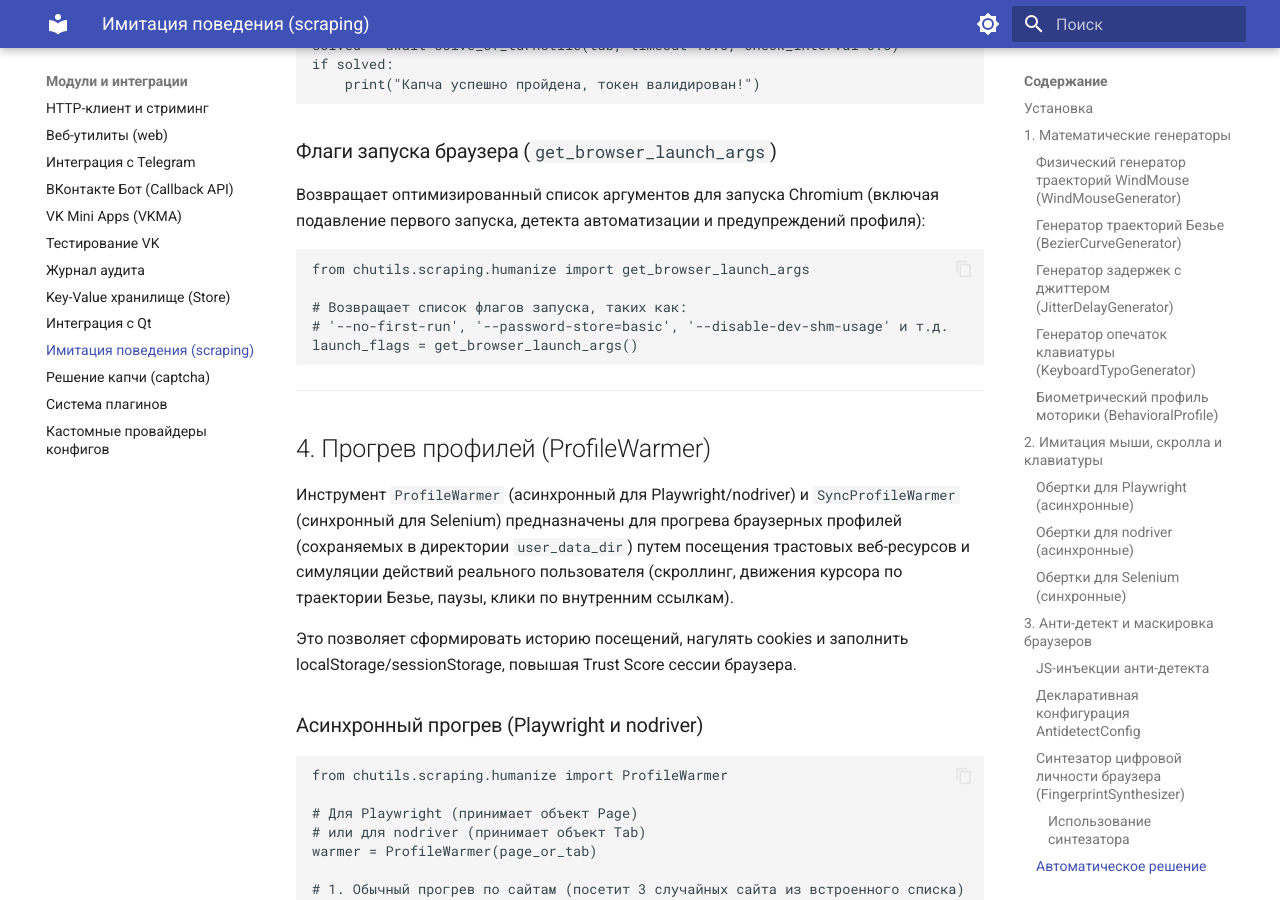
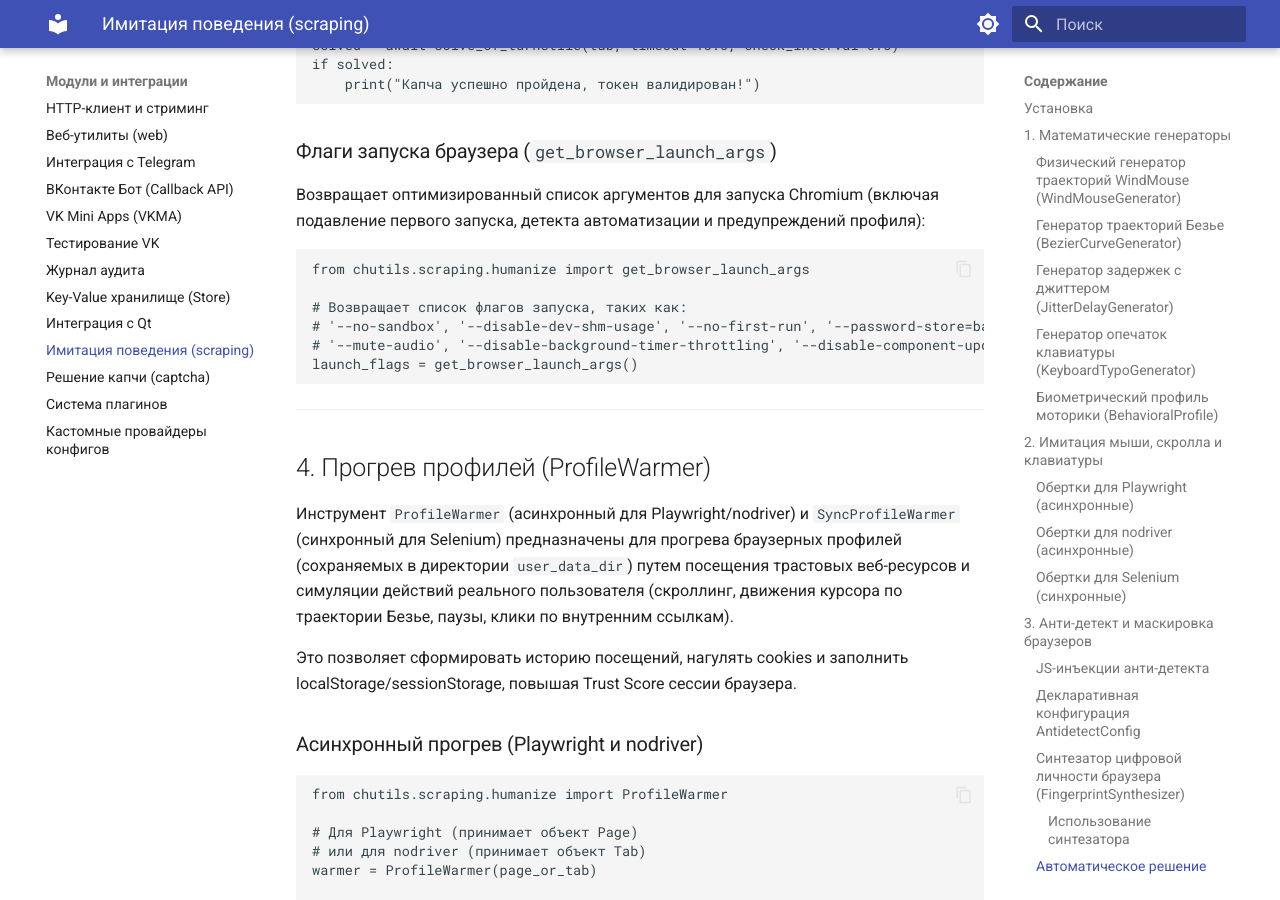
Before and after one commit to Chu4hel/chutils, an MkDocs documentation site: the page built from docs/scraping.md, in a window 1280 px wide and 900 px high, scrolled down 9482 px. Built offline with MkDocs 1.6.1 and Material for MkDocs 9.7.7, drawn with Linux system fonts in a browser that asks for light colours.

Commit message:
docs(scraping): Актуализировать список рекомендованных флагов Chromium
- Обновить комментарий к функции get_browser_launch_args в документации.

````diff
--- a/docs/scraping.md
+++ b/docs/scraping.md
@@ -407,7 +407,8 @@ if solved:
 from chutils.scraping.humanize import get_browser_launch_args
 
 # Возвращает список флагов запуска, таких как:
-# '--no-first-run', '--password-store=basic', '--disable-dev-shm-usage' и т.д.
+# '--no-sandbox', '--disable-dev-shm-usage', '--no-first-run', '--password-store=basic',
+# '--mute-audio', '--disable-background-timer-throttling', '--disable-component-update' и т.д.
 launch_flags = get_browser_launch_args()
 ```
 
````
